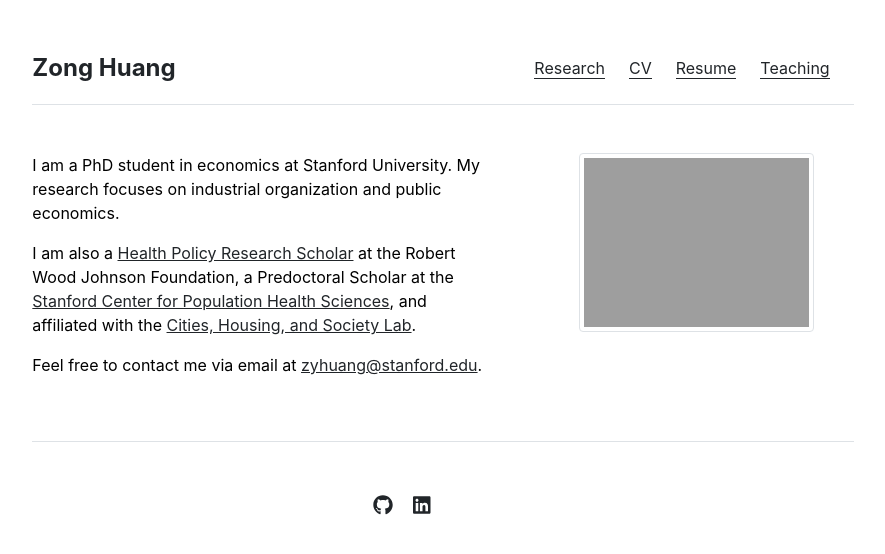
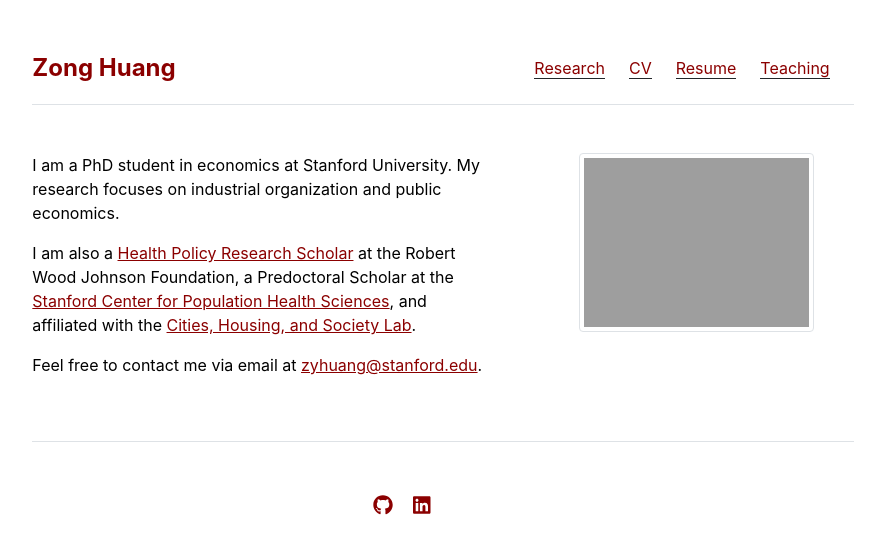
Before and after one commit to z-y-huang/z-y-huang.github.io, a Jekyll site: the page built from index.md, in a window 1280 px wide. Shown: the top 554 px of the page, without its empty margins (197-1082 px from the left). Built offline with Jekyll 4.4.1, drawn with Linux system fonts in a browser that asks for light colours.

Commit message:
Link color

```diff
--- a/_sass/main.scss
+++ b/_sass/main.scss
@@ -1,7 +1,8 @@
 $backgroundColor: #ffffff;
 $bodyColor: #000000;
 $bodyFont: -apple-system,BlinkMacSystemFont,"Segoe UI",Helvetica,Arial,sans-serif,"Apple Color Emoji","Segoe UI Emoji","Segoe UI Symbol";
-$linkColor: #212529 !important;
+// $linkColor: #212529 !important;
+$linkColor: darkred !important;
 
 body {
   background: $backgroundColor;
```
